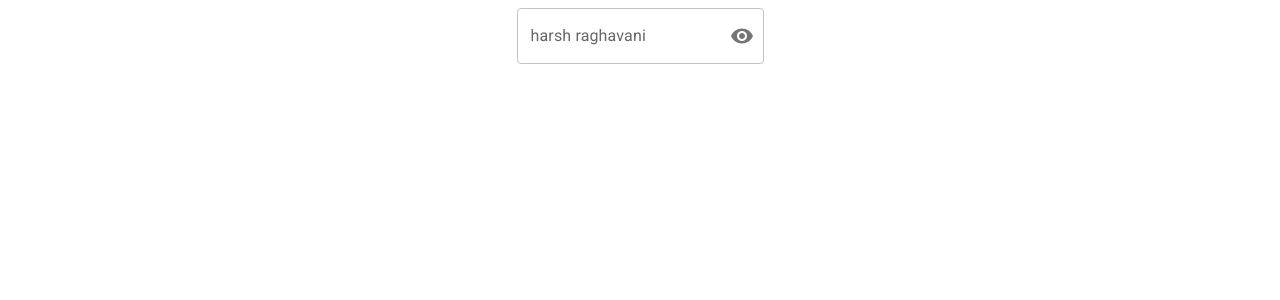
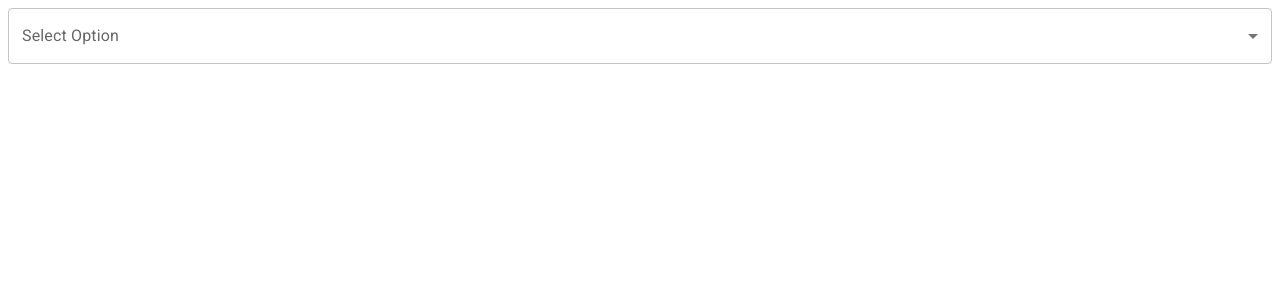
Before and after one commit to harahraghavani/task-manager, a React (Create React App) app in the folder frontend/: page / in a window 1280 px wide. Shown: the top 300 px of the page. Built offline with nearby package versions, Linux system fonts and the light colour scheme.

Commit message:
add: form select

```diff
--- a/frontend/src/App.js
+++ b/frontend/src/App.js
@@ -1,11 +1,20 @@
-import './App.css';
-import CustomButton from "./components/common/CustomButton"
-import FormInput from './components/common/FormInput';
+import React from "react";
+import FormInput from "./components/common/FormInput";
 
 function App() {
+  const handleSelectChange = (event) => {
+    console.log("Selected value:", event.target.value);
+  };
+
+  const selectOptions = [
+    { value: 1, label: "Option 1" },
+    { value: 2, label: "Option 2" },
+    { value: 3, label: "Option 3" },
+  ];
+
   return (
     <div className="App">
-      <FormInput label='harsh raghavani' placeholder='Enter Password' type='password' helperText='please enter password' />
+      <FormInput type="select" label="Select Option" onChangeEvent={handleSelectChange} options={selectOptions} />
     </div>
   );
 }
--- a/frontend/src/components/common/FormInput.js
+++ b/frontend/src/components/common/FormInput.js
@@ -5,7 +5,9 @@ import {
     IconButton,
     InputAdornment,
     InputLabel,
+    MenuItem,
     OutlinedInput,
+    Select,
     TextField,
 } from "@mui/material";
 import Visibility from "@mui/icons-material/Visibility";
@@ -18,6 +20,8 @@ const FormInput = ({
     onChangeEvent,
     error = false,
     helperText = "",
+    options = [],
+    defaultValue = "",
 }) => {
     const [showPassword, setShowPassword] = useState(false);
 
@@ -49,11 +53,32 @@ const FormInput = ({
                                 </IconButton>
                             </InputAdornment>
                         }
-                        onChange={() => onChangeEvent?.()}
+                        onChange={onChangeEvent}
                         label={label}
                         placeholder={placeholder}
                         error={error}
                     />
+                    {error && <FormHelperText error={error}>{helperText}</FormHelperText>}
+                </FormControl>
+            ) : type === "select" ? (
+                <FormControl fullWidth variant="outlined">
+                    <InputLabel id={`${label}-label`} error={error}>
+                        {label}
+                    </InputLabel>
+                    <Select
+                        labelId={`${label}-label`}
+                        id={`${label}-select`}
+                        value={defaultValue}
+                        label={label}
+                        onChange={onChangeEvent}
+                        error={error}
+                    >
+                        {options.map((option) => (
+                            <MenuItem key={option.value} value={option.value}>
+                                {option.label}
+                            </MenuItem>
+                        ))}
+                    </Select>
                     {error && <FormHelperText error={error}>{helperText}</FormHelperText>}
                 </FormControl>
             ) : (
@@ -63,7 +88,7 @@ const FormInput = ({
                     label={label}
                     variant="outlined"
                     placeholder={placeholder}
-                    onChange={() => onChangeEvent?.()}
+                    onChange={onChangeEvent}
                     error={error}
                     helperText={error ? helperText : ""}
                 />
```
